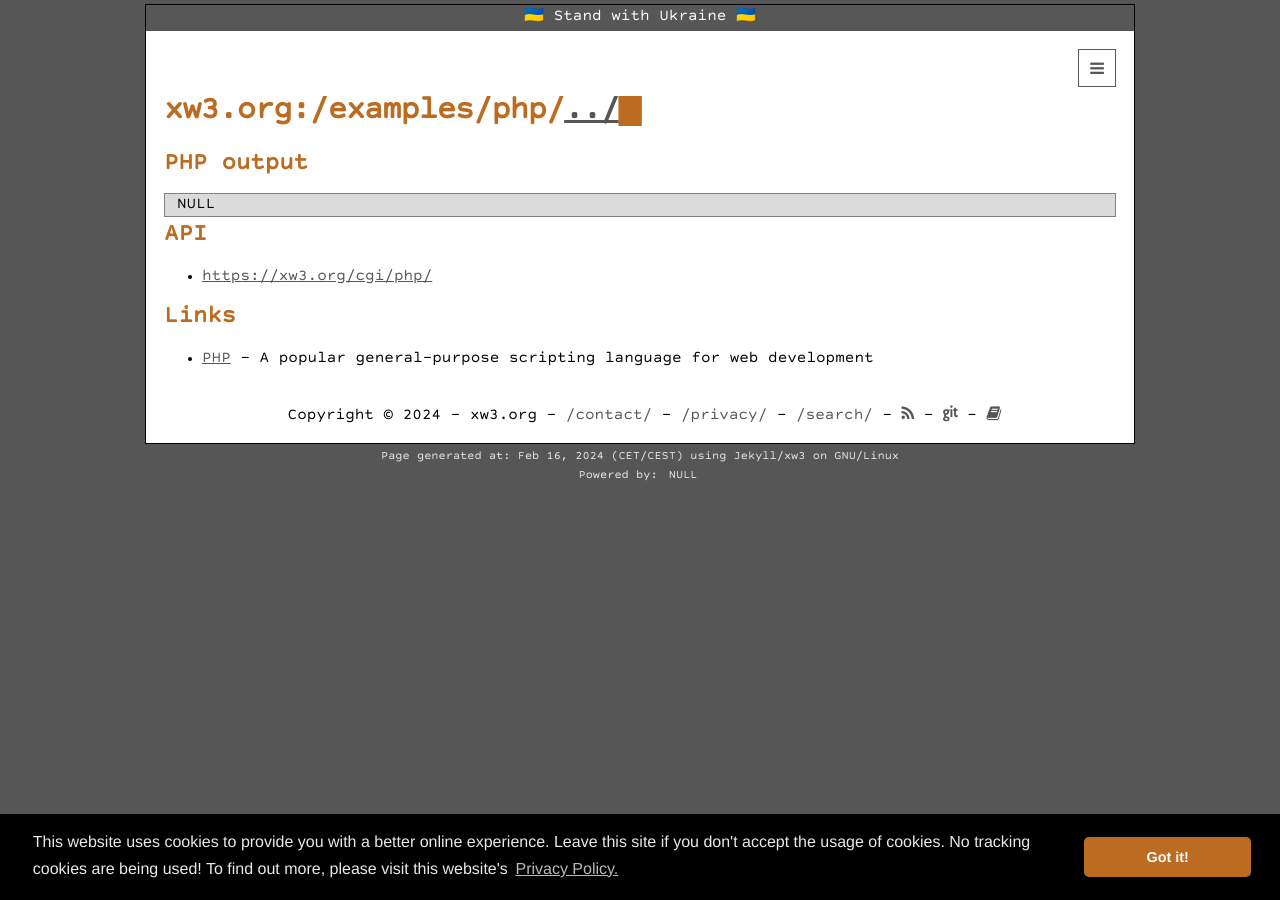
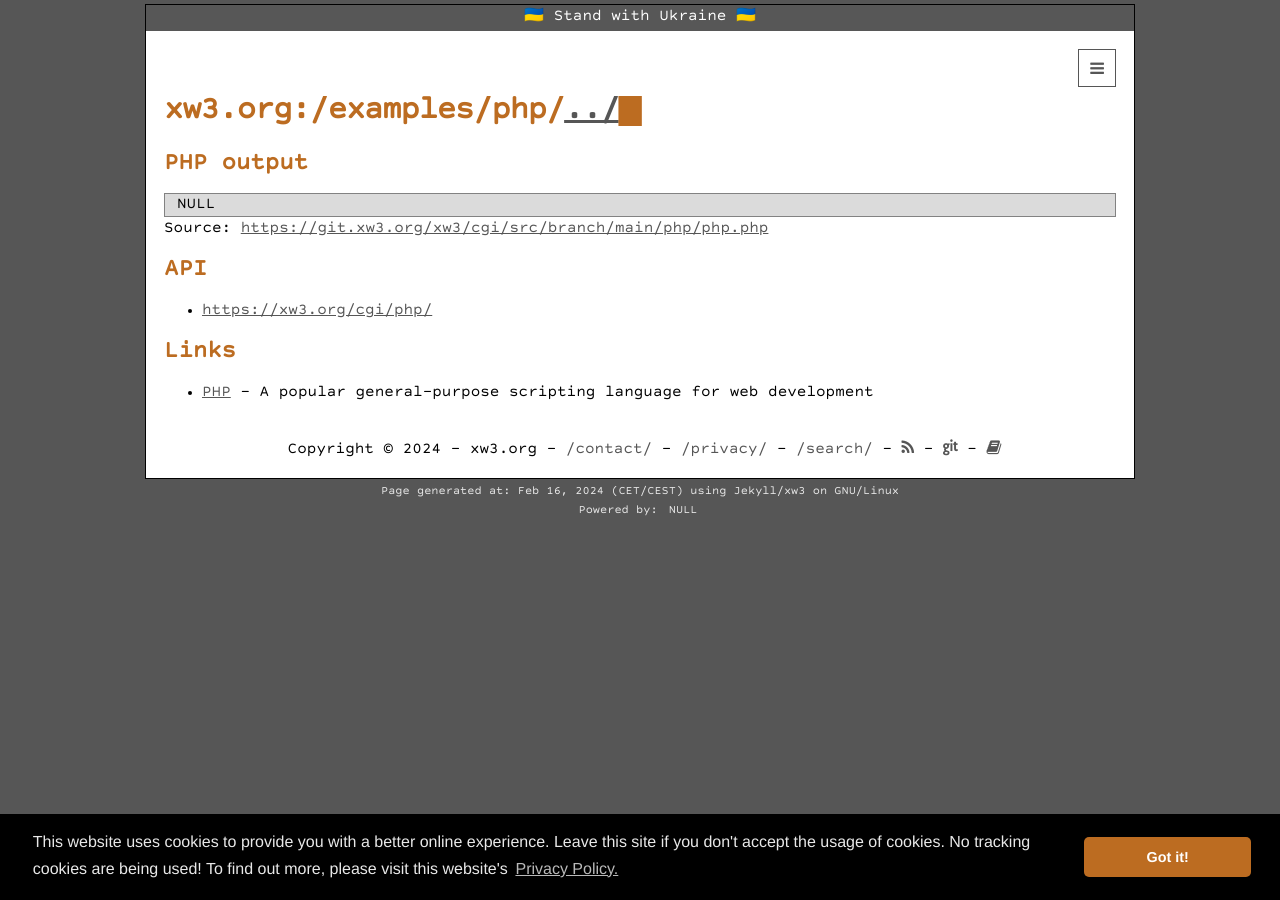
Before and after one commit to hanez/xw3, a Jekyll site: the page built from examples/php/php.html, in a window 1280 px wide. Built offline with Jekyll 4.4.1, drawn with Linux system fonts in a browser that asks for light colours.

Commit message:
Added link to source file in examples.

```diff
--- a/examples/bash/bash.html
+++ b/examples/bash/bash.html
@@ -21,6 +21,8 @@ $(document).ready(function(){
 
 <pre><span id="bash" name="bash">NULL</span></pre>
 
+<p>Source: <a href="https://git.xw3.org/xw3/cgi/src/branch/main/bash/bash.sh">https://git.xw3.org/xw3/cgi/src/branch/main/bash/bash.sh</a></p>
+
 <h2>API</h2>
 
 <ul>
--- a/examples/lua/lua.html
+++ b/examples/lua/lua.html
@@ -21,6 +21,8 @@ $(document).ready(function(){
 
 <pre><span id="lua" name="lua">NULL</span></pre>
 
+<p>Source: <a href="https://git.xw3.org/xw3/cgi/src/branch/main/lua/lua.lua">https://git.xw3.org/xw3/cgi/src/branch/main/lua/lua.lua</a></p>
+
 <h2>API</h2>
 
 <ul>
--- a/examples/perl/perl.html
+++ b/examples/perl/perl.html
@@ -21,6 +21,8 @@ $(document).ready(function(){
 
 <pre><span id="perl" name="perl">NULL</span></pre>
 
+<p>Source: <a href="https://git.xw3.org/xw3/cgi/src/branch/main/perl/perl.pl">https://git.xw3.org/xw3/cgi/src/branch/main/perl/perl.pl</a></p>
+
 <h2>API</h2>
 
 <ul>
--- a/examples/php/php.html
+++ b/examples/php/php.html
@@ -21,6 +21,8 @@ $(document).ready(function(){
 
 <pre><span id="php" name="php">NULL</span></pre>
 
+<p>Source: <a href="https://git.xw3.org/xw3/cgi/src/branch/main/php/php.php">https://git.xw3.org/xw3/cgi/src/branch/main/php/php.php</a></p>
+
 <h2>API</h2>
 
 <ul>
--- a/examples/python/python.html
+++ b/examples/python/python.html
@@ -21,6 +21,8 @@ $(document).ready(function(){
 
 <pre><span id="python" name="python">NULL</span></pre>
 
+<p>Source: <a href="https://git.xw3.org/xw3/cgi/src/branch/main/python/python.py">https://git.xw3.org/xw3/cgi/src/branch/main/python/python.py</a></p>
+
 <h2>API</h2>
 
 <ul>
--- a/examples/ruby/ruby.html
+++ b/examples/ruby/ruby.html
@@ -21,6 +21,8 @@ $(document).ready(function(){
 
 <pre><span id="ruby" name="ruby">NULL</span></pre>
 
+<p>Source: <a href="https://git.xw3.org/xw3/cgi/src/branch/main/ruby/ruby.rb">https://git.xw3.org/xw3/cgi/src/branch/main/ruby/ruby.rb</a></p>
+
 <h2>API</h2>
 
 <ul>
```
